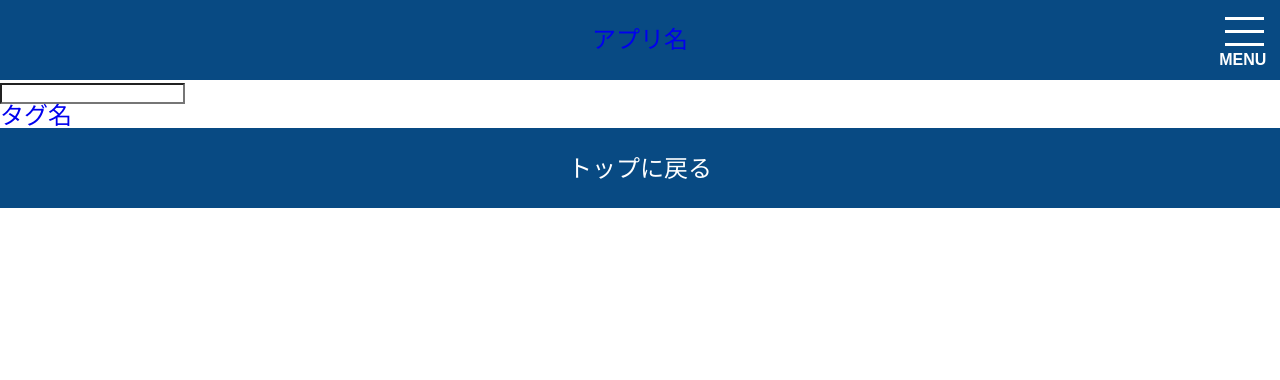
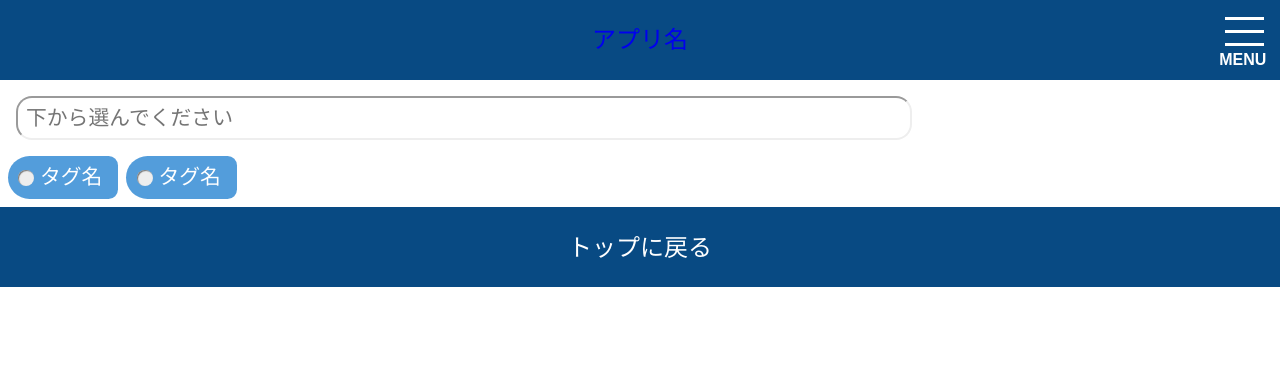
Before and after one commit to United-Github/ncf, a PHP site: page /oneuri/WebContent/taglist.html in a window 1280 px wide. Shown: the top 380 px of the page. Run offline with PHP 8.4, Linux system fonts and the light colour scheme; some libraries are stand-ins or nearby versions.

Commit message:
タグ検索のデザインです

```diff
--- a/WebContent/css/style.css
+++ b/WebContent/css/style.css
@@ -424,6 +424,65 @@
 
 	/*リクエスト一覧終わり*/
 
+	/*タグ一覧*/
+	input[type="search"] {
+		color: #f39;
+		margin: 1rem 1rem 0;
+		font-size: 1.3rem;
+		padding: 0.5rem;
+		width: 70%;
+		border-color: #eee;
+		-webkit-border-radius: 1rem;
+		-moz-border-radius: 1rem;
+		border-radius: 1rem;
+	}
+
+	/* Firefox */
+	::-moz-placeholder {
+		color: #666;
+	}
+
+	/* IE */
+	input:-ms-input-placeholder {
+		color: #666;
+	}
+
+	.taglist div{
+		float: left;
+		position: relative;
+		display: inline-block;
+		color: #FFF;
+		background: #539DDB;
+		font-size: 1.3rem;
+		line-height: 1;
+		margin: 1rem 0 0.5rem 0.5rem;
+		padding: 0.7rem 1rem 0.7rem 2rem;
+		border-radius: 1.6rem 0.7rem 0.7rem 1.6rem;
+	}
+
+	.taglist div:before {
+		content: "";
+		position: absolute;
+		background: #eee;
+		top: 50%;
+		left: 0.65rem;
+		margin-top :-0.5rem;
+		height: 1rem;
+		width: 1rem;
+		border-radius: 50%;
+		box-shadow: 1px 1px 1px #777 inset;
+	}
+
+	.taglist:after { /*floatの解除、ここがポイント*/
+		display:block;
+		clear:both;
+		height:0px;
+		visibility:hidden;
+		content:".";
+	}
+
+	/*タグ一覧終わり*/
+
 	/*トップに戻るやつ*/
 
     .page-top {
--- a/WebContent/taglist.html
+++ b/WebContent/taglist.html
@@ -44,12 +44,19 @@
 	<aside class="tag-search">
 		<section>
 			<div>
-				<input type="search"></input>
+				<input type="search" placeholder="下から選んでください"></input>
 			</div>
 		</section>
 	</aside>
 	<main class="taglist">
 		<!-- ここから繰り返す -->
+		<section>
+			<a href="h1list.html"><!-- 該当のh1list.htmlへ -->
+				<div >
+					<p>タグ名</p>
+				</div>
+			</a>
+		</section>
 		<section>
 			<a href="h1list.html"><!-- 該当のh1list.htmlへ -->
 				<div>
```
